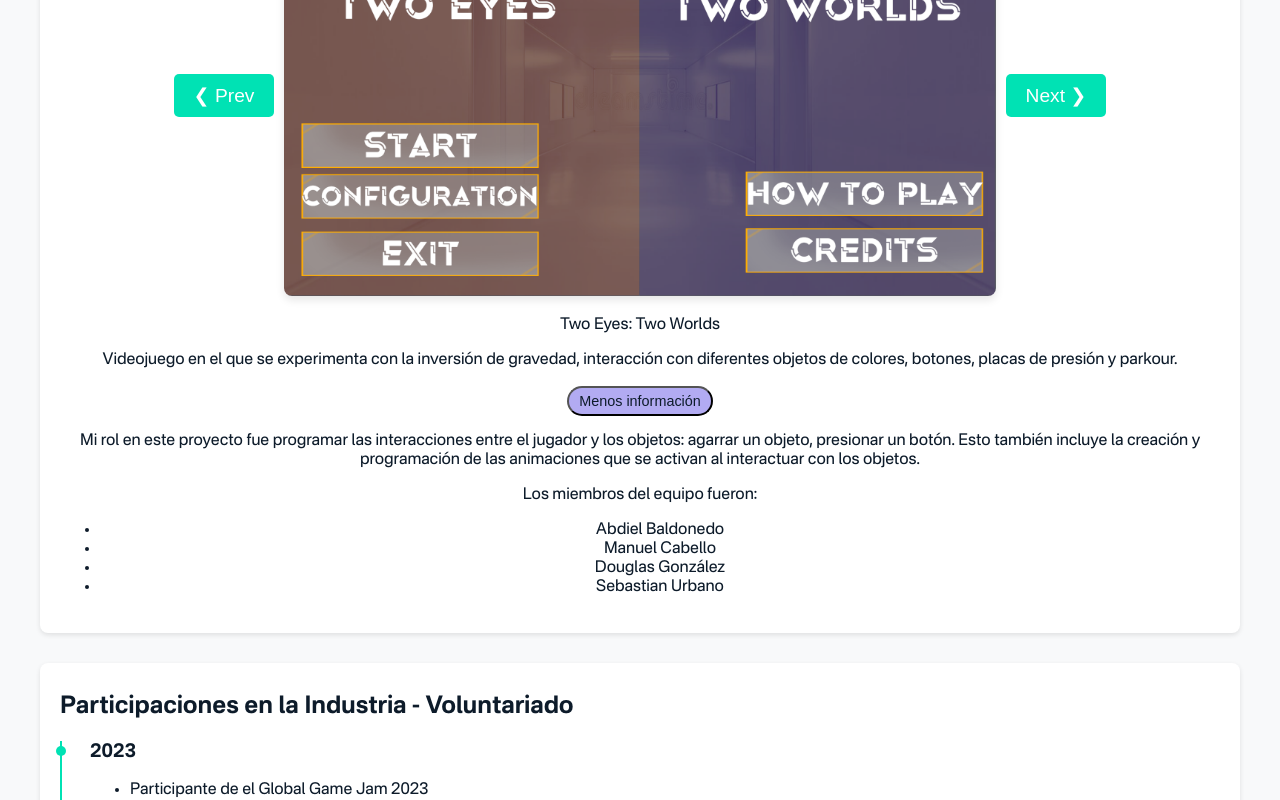
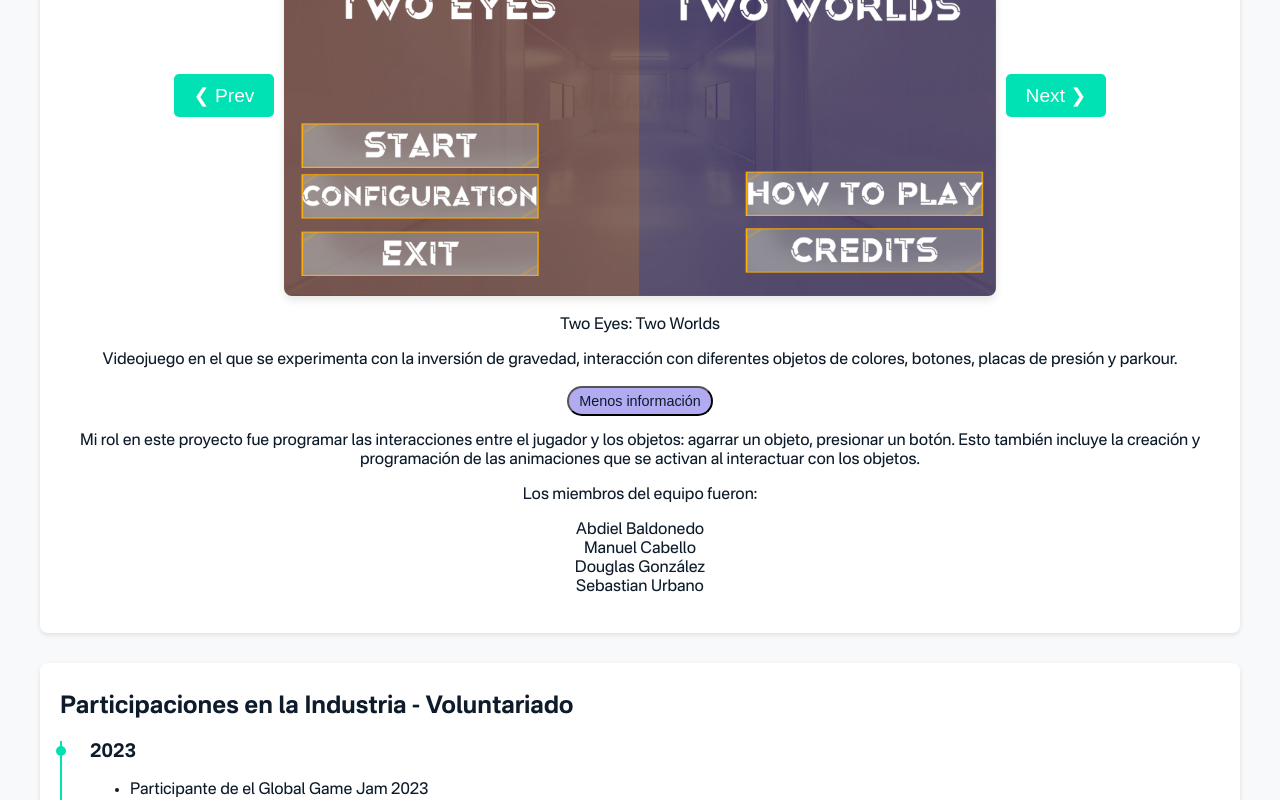
Before and after one commit to Flasf/Portafolio, a plain HTML site: page index.html in a window 1280 px wide. Both pictures are taken after a click on the button "Más información". Shown: the part 886-1686 px from the top of the page. Drawn offline with nearby package versions, Linux system fonts and the light colour scheme; files whose address does not match are found by name.

Commit message:
Feat: hide the dots from the project team list items

```diff
--- a/src/css/index.css
+++ b/src/css/index.css
@@ -309,3 +309,9 @@ li a {
         padding-top: 8px;
     }
 }
+
+/* hide the dots from the project team list items  */
+#teamList {
+    list-style-type: none;
+    padding-left: 0;
+  }
```
